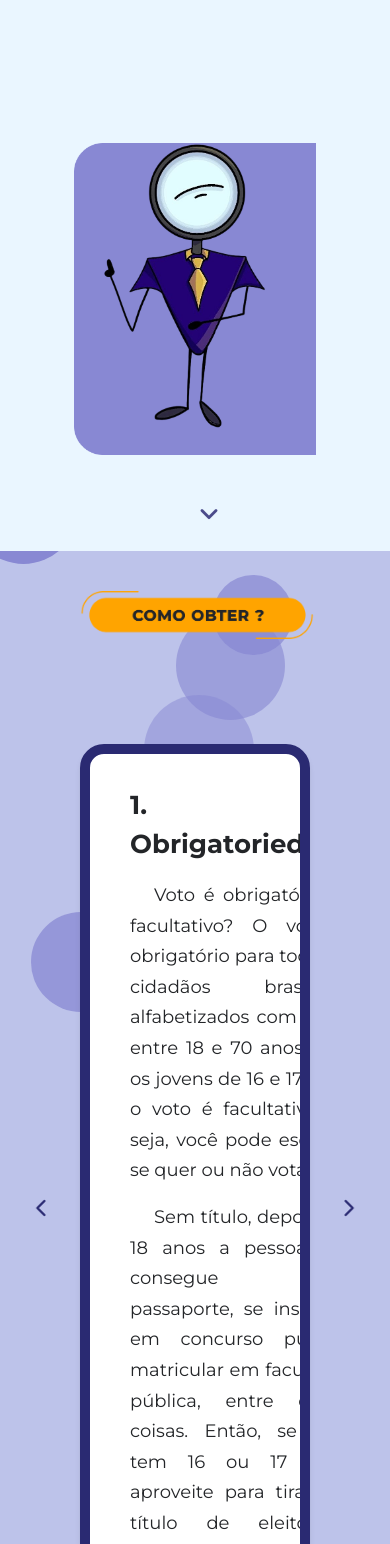
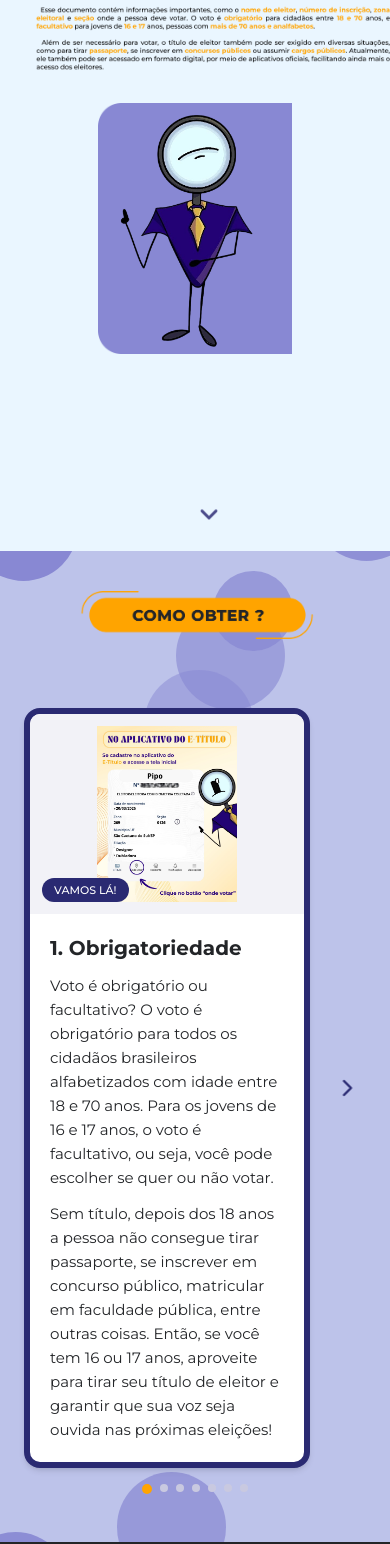
Before and after one commit to tcc-epol-ejs/epol-web, a React (Vite) app: page /etitulo in a window 390 px wide. Shown: the part 293-1837 px from the top of the page. Built offline with nearby package versions, Linux system fonts and the light colour scheme.

Commit message:
feat:responsividade carrossel do etitulo

```diff
--- a/src/components/carrosselEtitulo/index.tsx
+++ b/src/components/carrosselEtitulo/index.tsx
@@ -105,7 +105,7 @@ export default function StepCarousel() {
   const step = steps[index];
 
   return (
-    <div className="w-full flex flex-col items-center gap-[24px] mt-[60px]">
+    <div className="w-full flex flex-col items-center gap-4 sm:gap-[24px] mt-6 sm:mt-[60px]">
       {/* Animações customizadas das setas */}
       <style>{`
         @keyframes pulseLeft {
@@ -129,29 +129,24 @@ export default function StepCarousel() {
 
       {/* mt-[60px] empurra o carrossel inteiro pra baixo */}
       <div className="relative w-full max-w-[1100px] flex items-center gap-[16px]">
-        {/* era max-w-[900px] -> agora maior */}
-
-        {/* SETA ESQUERDA */}
+        {/* SETA ESQUERDA - só desktop */}
         <button
           onClick={goPrev}
-          className="arrow-left shrink-0 text-[#2a2a72] rounded-full p-[6px] hover:scale-125 hover:shadow-[0_0_16px_4px_rgba(42,42,114,0.4)] active:scale-95 transition-transform duration-200 ease-out"
+          className="arrow-left hidden sm:block shrink-0 text-[#2a2a72] rounded-full p-[6px] hover:scale-125 hover:shadow-[0_0_16px_4px_rgba(42,42,114,0.4)] active:scale-95 transition-transform duration-200 ease-out"
           aria-label="Anterior"
         >
           <FiChevronLeft size={28} />
         </button>
-
         {/* CARD */}
-        <div className="relative flex-1 bg-white rounded-[24px] border-[10px] border-[#2a2a72] overflow-hidden shadow-md">
-          <div className="flex items-stretch min-h-[500px]">
-            {/* era min-h-[400px] -> agora maior */}
-
+        <div className="relative flex-1 min-w-0 bg-white rounded-[16px] sm:rounded-[24px] border-[6px] sm:border-[10px] border-[#2a2a72] overflow-hidden shadow-md">
+          <div className="flex flex-col-reverse sm:flex-row items-stretch sm:min-h-[500px]">
             {/* TEXTO */}
-            <div className="flex-1 flex flex-col justify-center gap-[16px] px-[40px] py-[32px]">
-              <h3 className="text-[26px] font-bold text-[#232528]">
+            <div className="flex-1 flex flex-col justify-center gap-3 sm:gap-[16px] px-5 py-5 sm:px-[40px] sm:py-[32px]">
+              <h3 className="text-xl sm:text-[26px] font-bold text-[#232528]">
                 {step.number}. {step.title}
               </h3>
 
-              <p className="text-[18px] leading-[1.7] text-[#232528] indent-6 text-justify">
+              <p className="text-[15px] sm:text-[18px] leading-[1.6] sm:leading-[1.7] text-[#232528] sm:indent-6 text-left sm:text-justify">
                 {step.textBefore}
                 {step.link && (
                   <a
@@ -166,14 +161,13 @@ export default function StepCarousel() {
               </p>
 
               {step.textAfter && (
-                <p className="text-[18px] leading-[1.7] text-[#232528] indent-6 text-justify">
+                <p className="text-[15px] sm:text-[18px] leading-[1.6] sm:leading-[1.7] text-[#232528] sm:indent-6 text-left sm:text-justify">
                   {step.textAfter}
                 </p>
               )}
             </div>
 
-            {/* IMAGEM */}
-            <div className="relative w-[340px] shrink-0 bg-[#f2f2f7] flex items-center justify-center p-4">
+            <div className="relative w-full h-[200px] sm:h-auto sm:w-[340px] shrink-0 bg-[#f2f2f7] flex items-center justify-center p-3 sm:p-4">
               <img
                 src={step.image}
                 alt={step.title}
@@ -184,7 +178,7 @@ export default function StepCarousel() {
                 }
               />
               {step.tagLabel && (
-                <span className="absolute bottom-4 left-4 bg-[#2a2a72] text-white text-[12px] font-medium px-[14px] py-[6px] rounded-full">
+                <span className="absolute bottom-3 left-3 sm:bottom-4 sm:left-4 bg-[#2a2a72] text-white text-[11px] sm:text-[12px] font-medium px-3 sm:px-[14px] py-1 sm:py-[6px] rounded-full">
                   {step.tagLabel}
                 </span>
               )}
--- a/src/pages/etitulo/index.tsx
+++ b/src/pages/etitulo/index.tsx
@@ -39,35 +39,32 @@ function Etitulo() {
 
         {/* PRIMEIRA PARTE SEÇÃO */}
 
-        <div className="relative w-full min-h-[100dvh] bg-[#eaf6ff] flex flex-col md:flex-row justify-between items-center md:items-start overflow-hidden pt-24 sm:pt-32 md:pt-40 lg:pt-[8vw] pb-24 md:pb-20 px-4 sm:px-8 md:pl-[0vw] gap-6 md:gap-6">
-          {/* COLUNA ESQUERDA - IMAGEM COM TEXTO */}
-          <div className="flex flex-col items-center md:items-start w-full md:max-w-[55%] mt-2 md:mt-[4vw]">
+        {/* PRIMEIRA PARTE SEÇÃO */}
+        <div className="relative w-full min-h-[100dvh] bg-[#eaf6ff] flex flex-col md:flex-row justify-center md:justify-between items-center md:items-start overflow-hidden pt-24 sm:pt-32 md:pt-40 lg:pt-[8vw] pb-24 md:pb-20 px-4 sm:px-8 md:pl-[0vw] gap-8 md:gap-6">
+          {/* COLUNA ESQUERDA */}
+          <div className="flex flex-col items-center md:items-start w-full md:max-w-[55%] md:mt-[4vw] -mx-4 sm:mx-0">
             <img
               src={etitulo}
               alt="etitulo"
-              className="w-full max-w-[420px] sm:max-w-[560px] md:max-w-none md:w-[115%] lg:w-[130%] h-auto"
+              className="w-[calc(100%+2rem)] max-w-none sm:w-full sm:max-w-[520px] md:max-w-none md:w-[115%] lg:w-[130%] h-auto"
             />
           </div>
 
           {/* COLUNA DIREITA - MASCOTE */}
-          <div className="shrink-0 flex justify-center md:justify-end w-full md:w-[38%] max-w-[300px] sm:max-w-[380px] md:max-w-[560px]">
+          <div className="shrink-0 flex justify-center md:justify-end w-full md:w-[38%] md:max-w-[560px]">
             <div
               ref={trackRef}
-              className="relative w-full aspect-[480/500] mt-2 md:mt-8"
+              className="relative w-[70%] max-w-[260px] aspect-square md:w-full md:max-w-none md:aspect-[480/500] md:mt-8"
             >
               <img
                 src={retanguloazul}
                 alt="retanguloazul"
-                className="absolute top-0 left-0 md:left-[30%] w-full h-full object-contain"
+                className="absolute inset-0 w-full h-full object-contain md:inset-auto md:top-0 md:left-[30%]"
               />
               <img
                 src={pipo_fechado}
                 alt="pipo_fechado"
-                className="
-          absolute object-contain
-          bottom-0 left-1/2 -translate-x-1/2 w-[110%] h-[110%]
-          md:bottom-[-30%] md:left-[25%] md:translate-x-0 md:w-[200%] md:h-[140%] md:object-cover
-        "
+                className="absolute inset-0 w-full h-full object-contain md:inset-auto md:bottom-[-30%] md:left-[25%] md:w-[200%] md:h-[140%] md:object-cover"
               />
             </div>
           </div>
```
